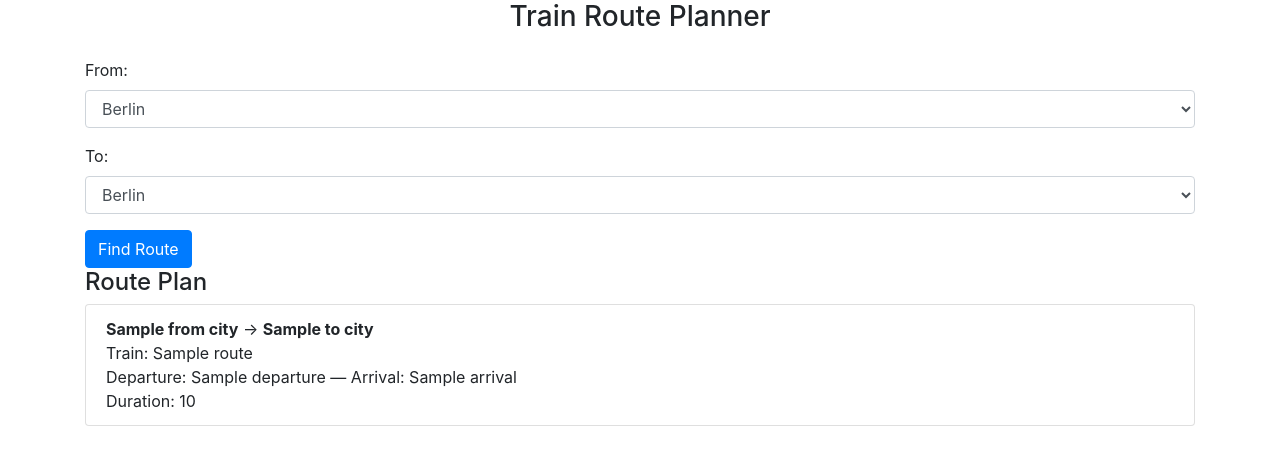
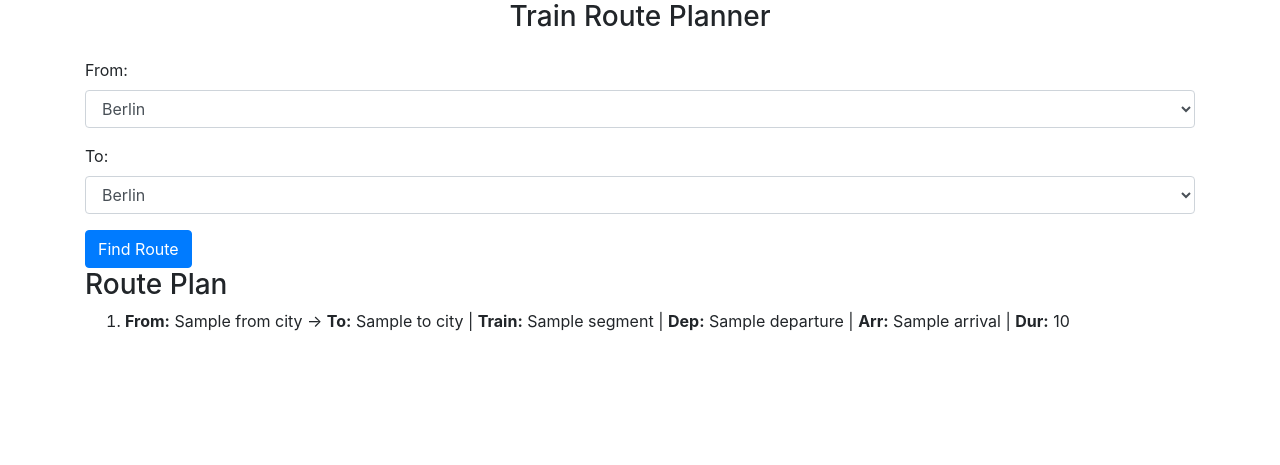
Before and after one commit to hedesiustefan/Web_Project, a Flask app: template website/templates/home.html in a window 1280 px wide. Shown: the part 56-521 px from the top of the page. Run offline with Flask 3, Linux system fonts and the light colour scheme; tables that the repository leaves empty hold one stand-in row (values such as "Sample post"); the template is opened without the code that fills it: values that come from a table or form of the project are taken from there, most other values are stand-ins (such as "Sample title", 1, 10 or a date in 2020); some libraries are stand-ins or nearby versions.

Commit message:
n train changes possible

```diff
--- a/website/templates/home.html
+++ b/website/templates/home.html
@@ -26,20 +26,21 @@
     <button type="submit" class="btn btn-primary">Find Route</button>
 </form>
 
-{% if route_path %}
-    <h4>Route Plan</h4>
-    <ol class="list-group">
-        {% for route in route_path %}
-            <li class="list-group-item">
-                <strong>{{ route.from_city.name }}</strong> →
-                <strong>{{ route.to_city.name }}</strong><br />
-                Train: {{ route.train_name }}<br />
-                Departure: {{ route.departure }} — Arrival: {{ route.arrival }}<br />
-                Duration: {{ route.duration }}
+{% if path %}
+    <h3>Route Plan</h3>
+    <ol>
+        {% for segment in path %}
+            <li>
+                <strong>From:</strong> {{ segment.from_city.name }} →
+                <strong>To:</strong> {{ segment.to_city.name }} |
+                <strong>Train:</strong> {{ segment.train_name }} |
+                <strong>Dep:</strong> {{ segment.departure }} |
+                <strong>Arr:</strong> {{ segment.arrival }} |
+                <strong>Dur:</strong> {{ segment.duration }}
             </li>
         {% endfor %}
     </ol>
 {% elif request.method == 'POST' %}
-    <div class="alert alert-warning mt-4">No route found.</div>
+    <p>No route found between selected cities.</p>
 {% endif %}
 {% endblock %}
```
Also changed, not shown: website/views.py (+18 -22 lines), instance/database.db.
